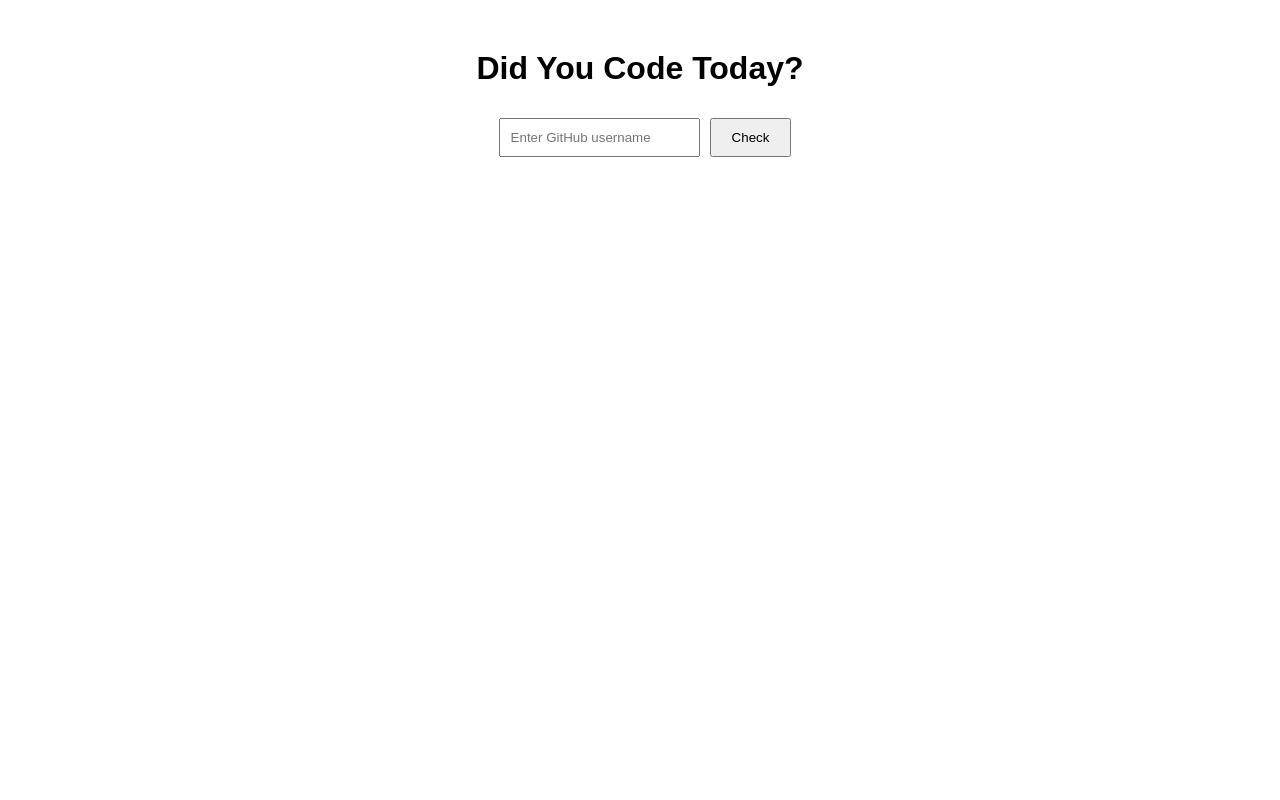
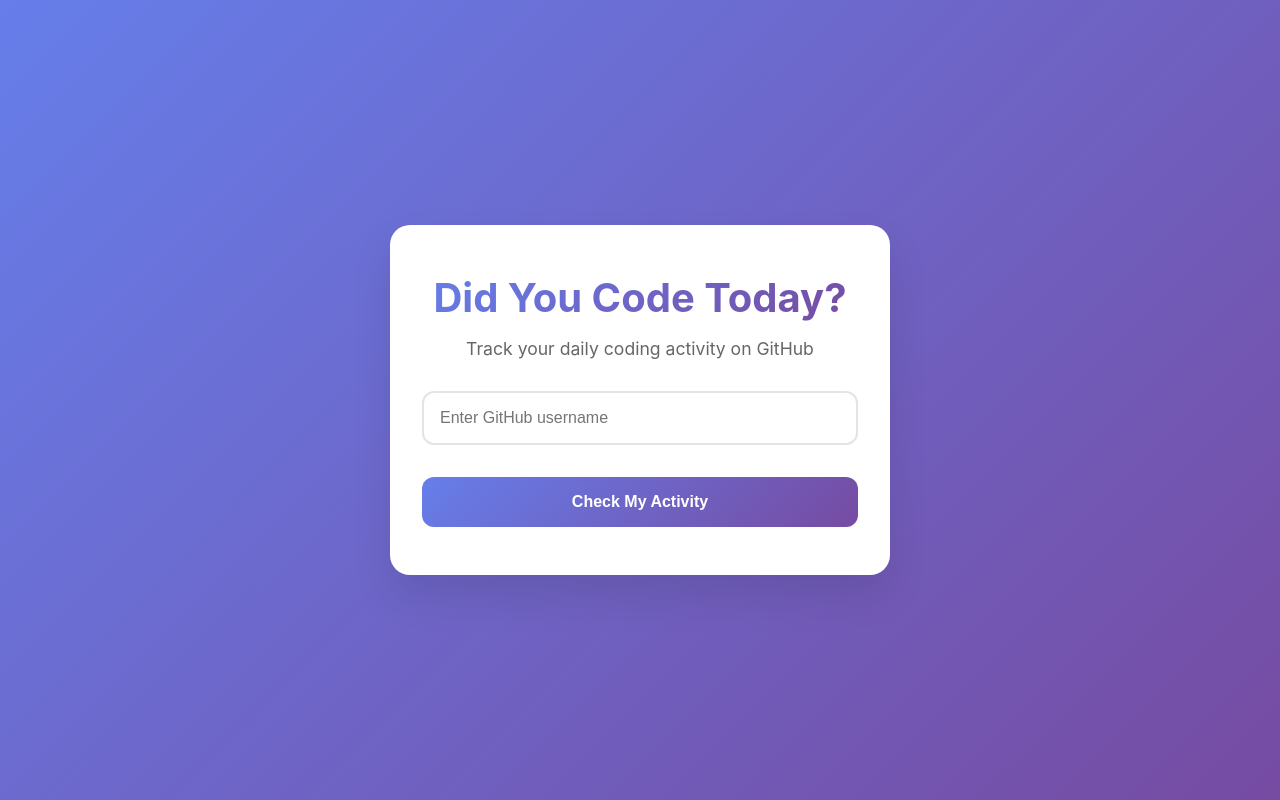
Before and after one commit to dengus14/commitTracker, a React (Create React App) app in the folder did-you-code-today/: page / in a window 1280 px wide. Built offline with nearby package versions, Linux system fonts and the light colour scheme.

Commit message:
improved ui for react

```diff
--- a/did-you-code-today/src/App.js
+++ b/did-you-code-today/src/App.js
@@ -1,9 +1,18 @@
 import React, { useState } from "react";
+import "./index.css";
 
 function App() {
   const [username, setUsername] = useState("");
   const [status, setStatus] = useState("");
   const [loading, setLoading] = useState(false);
+
+  const getStatusClass = () => {
+    if (loading) return "loading";
+    if (status.includes("✅")) return "status-success";
+    if (status.includes("❌")) return "status-error";
+    if (status.includes("⚠️")) return "status-warning";
+    return "";
+  };
 
   const checkCommits = async () => {
     if (!username) {
@@ -45,21 +54,45 @@ function App() {
     setLoading(false);
   };
 
+  const handleKeyPress = (e) => {
+    if (e.key === 'Enter') {
+      checkCommits();
+    }
+  };
+
   return (
-    <div style={{ textAlign: "center", marginTop: "50px", fontFamily: "Arial" }}>
-      <h1>Did You Code Today?</h1>
+    <div className="app-container">
+      <div className="main-card">
+        <h1 className="title">Did You Code Today?</h1>
+        <p className="subtitle">
+          Track your daily coding activity on GitHub
+        </p>
+
+        <div className="input-container">
           <input
             type="text"
             placeholder="Enter GitHub username"
             value={username}
             onChange={(e) => setUsername(e.target.value)}
-        style={{ padding: "10px", margin: "10px" }}
+            onKeyPress={handleKeyPress}
+            className="username-input"
+            disabled={loading}
           />
-      <button onClick={checkCommits} style={{ padding: "10px 20px" }}>
-        Check
+        </div>
+
+        <button
+          onClick={checkCommits}
+          className="check-button"
+          disabled={loading}
+        >
+          {loading ? "Checking..." : "Check My Activity"}
         </button>
-      <div style={{ marginTop: "20px", fontSize: "18px" }}>
-        {loading ? "Loading..." : status}
+
+        {(status || loading) && (
+          <div className={`status-container ${getStatusClass()}`}>
+            {loading ? "🔍 Checking your GitHub activity..." : status}
+          </div>
+        )}
       </div>
     </div>
   );
--- a/did-you-code-today/src/index.css
+++ b/did-you-code-today/src/index.css
@@ -1,3 +1,9 @@
+* {
+  margin: 0;
+  padding: 0;
+  box-sizing: border-box;
+}
+
 body {
   margin: 0;
   font-family: -apple-system, BlinkMacSystemFont, 'Segoe UI', 'Roboto', 'Oxygen',
@@ -5,9 +11,122 @@ body {
     sans-serif;
   -webkit-font-smoothing: antialiased;
   -moz-osx-font-smoothing: grayscale;
+  background: linear-gradient(135deg, #667eea 0%, #764ba2 100%);
+  min-height: 100vh;
+  color: #333;
 }
 
 code {
   font-family: source-code-pro, Menlo, Monaco, Consolas, 'Courier New',
     monospace;
 }
+
+.app-container {
+  min-height: 100vh;
+  display: flex;
+  flex-direction: column;
+  align-items: center;
+  justify-content: center;
+  padding: 2rem;
+}
+
+.main-card {
+  background: white;
+  border-radius: 20px;
+  padding: 3rem 2rem;
+  box-shadow: 0 20px 40px rgba(0, 0, 0, 0.1);
+  max-width: 500px;
+  width: 100%;
+  text-align: center;
+}
+
+.title {
+  font-size: 2.5rem;
+  font-weight: bold;
+  margin-bottom: 1rem;
+  background: linear-gradient(135deg, #667eea 0%, #764ba2 100%);
+  -webkit-background-clip: text;
+  -webkit-text-fill-color: transparent;
+  background-clip: text;
+}
+
+.subtitle {
+  color: #666;
+  margin-bottom: 2rem;
+  font-size: 1.1rem;
+}
+
+.input-container {
+  margin-bottom: 2rem;
+}
+
+.username-input {
+  width: 100%;
+  padding: 1rem;
+  border: 2px solid #e1e5e9;
+  border-radius: 12px;
+  font-size: 1rem;
+  transition: border-color 0.3s ease;
+  outline: none;
+}
+
+.username-input:focus {
+  border-color: #667eea;
+}
+
+.check-button {
+  background: linear-gradient(135deg, #667eea 0%, #764ba2 100%);
+  color: white;
+  border: none;
+  padding: 1rem 2rem;
+  border-radius: 12px;
+  font-size: 1rem;
+  font-weight: bold;
+  cursor: pointer;
+  transition: transform 0.2s ease;
+  width: 100%;
+}
+
+.check-button:hover {
+  transform: translateY(-2px);
+}
+
+.check-button:disabled {
+  opacity: 0.7;
+  cursor: not-allowed;
+  transform: none;
+}
+
+.status-container {
+  margin-top: 2rem;
+  padding: 1rem;
+  border-radius: 12px;
+  font-size: 1.2rem;
+  font-weight: bold;
+  min-height: 60px;
+  display: flex;
+  align-items: center;
+  justify-content: center;
+}
+
+.status-success {
+  background: #d4edda;
+  color: #155724;
+  border: 1px solid #c3e6cb;
+}
+
+.status-error {
+  background: #f8d7da;
+  color: #721c24;
+  border: 1px solid #f5c6cb;
+}
+
+.status-warning {
+  background: #fff3cd;
+  color: #856404;
+  border: 1px solid #ffeaa7;
+}
+
+.loading {
+  color: #667eea;
+}
```
Lines whose indentation alone changed are shown as unchanged.
